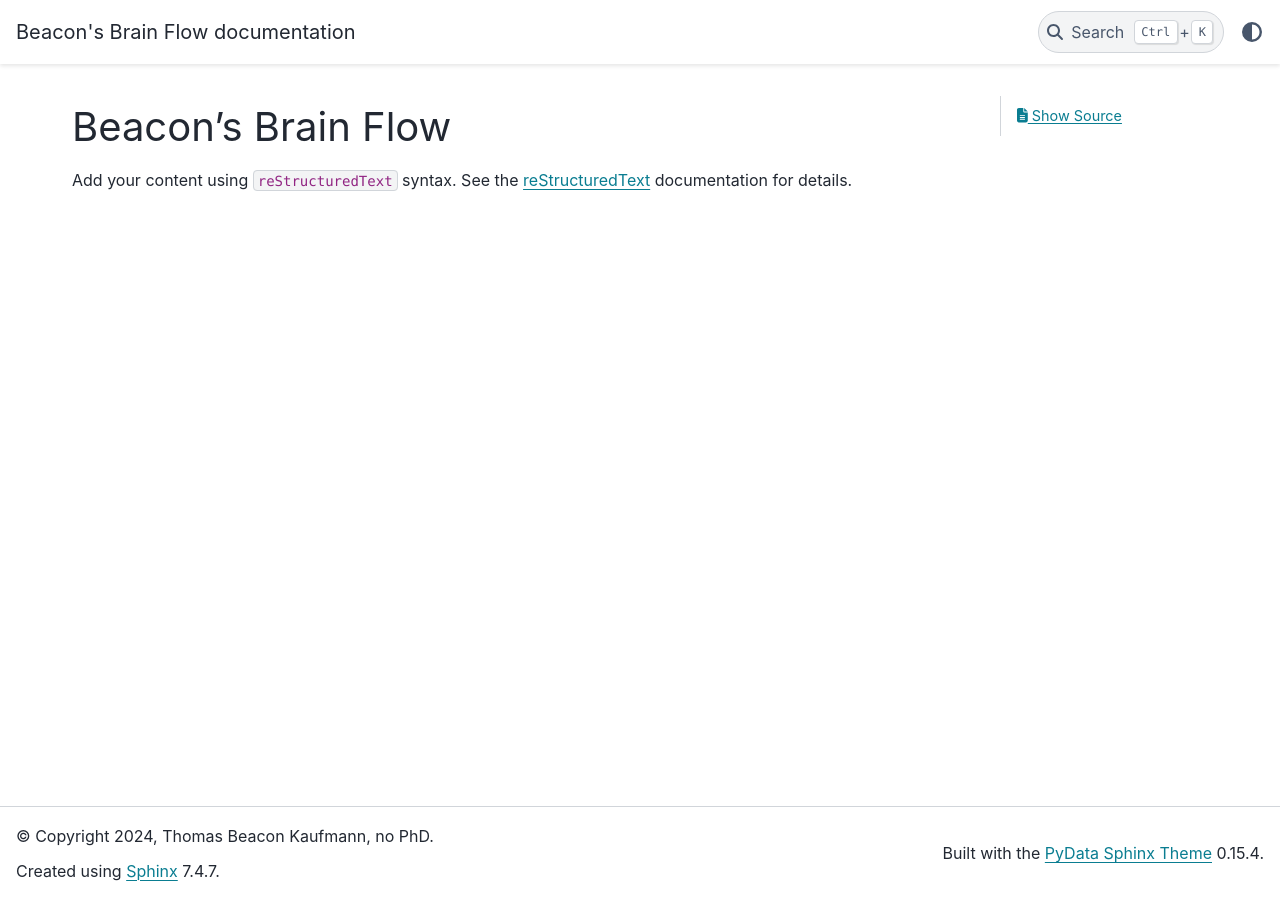
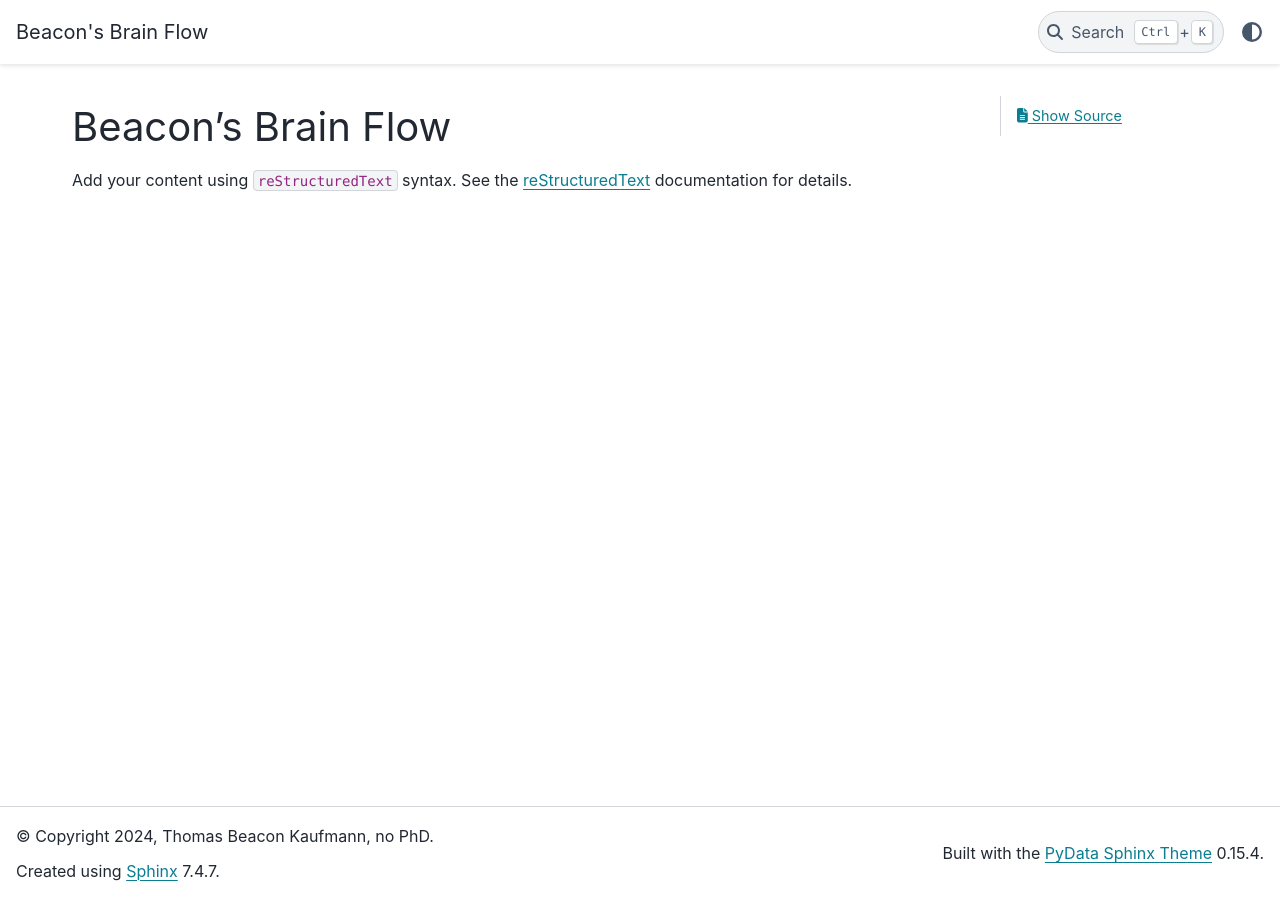
Before and after one commit to BeaconOfSound/BeaconsBrainFlow, a Sphinx documentation site: the page built from source/index.rst, in a window 1280 px wide. Built offline with Sphinx 7.4.7 and the PyData theme 0.15.4, drawn with Linux system fonts in a browser that asks for light colours.

Commit message:
project configured, attempt 4

```diff
--- a/source/conf.py
+++ b/source/conf.py
@@ -25,3 +25,5 @@ exclude_patterns = []
 
 html_theme = 'pydata_sphinx_theme'
 html_static_path = ['_static']
+html_theme_options = {}
+html_title = "Beacon's Brain Flow"
```
